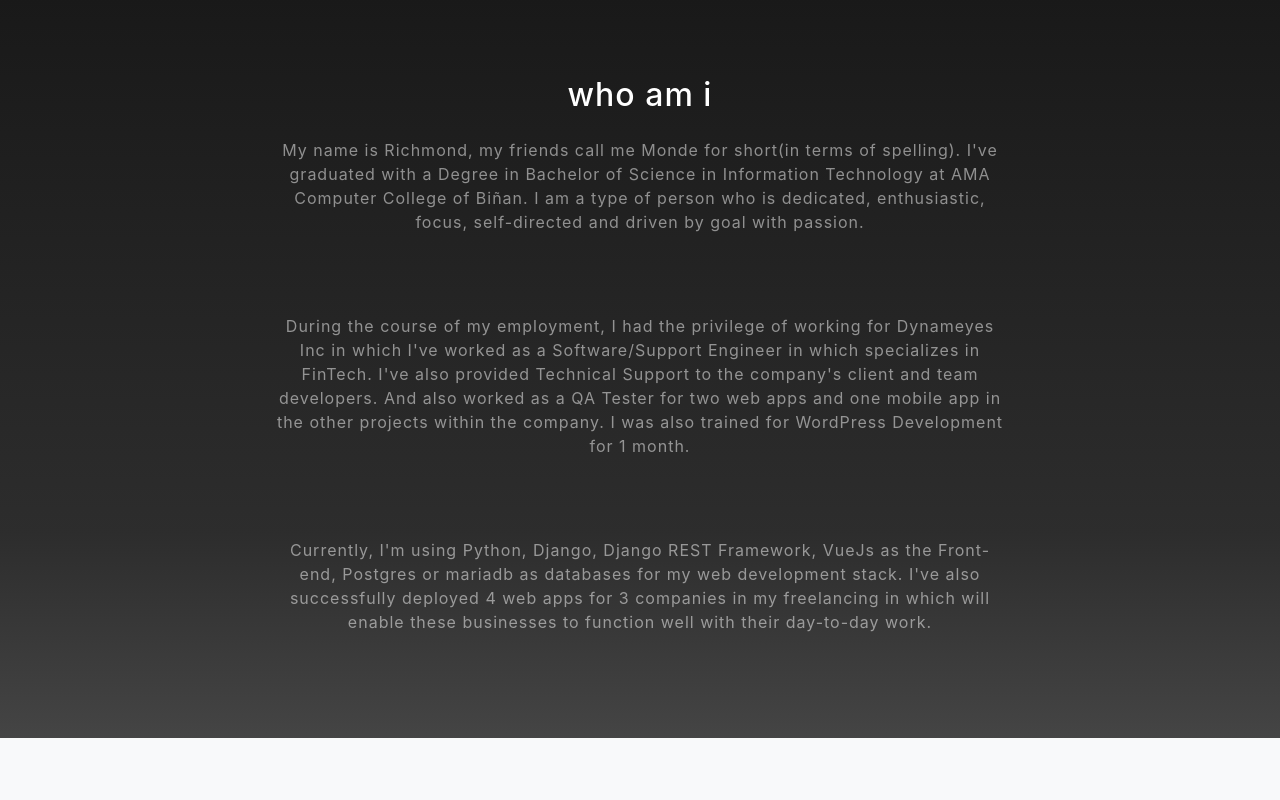
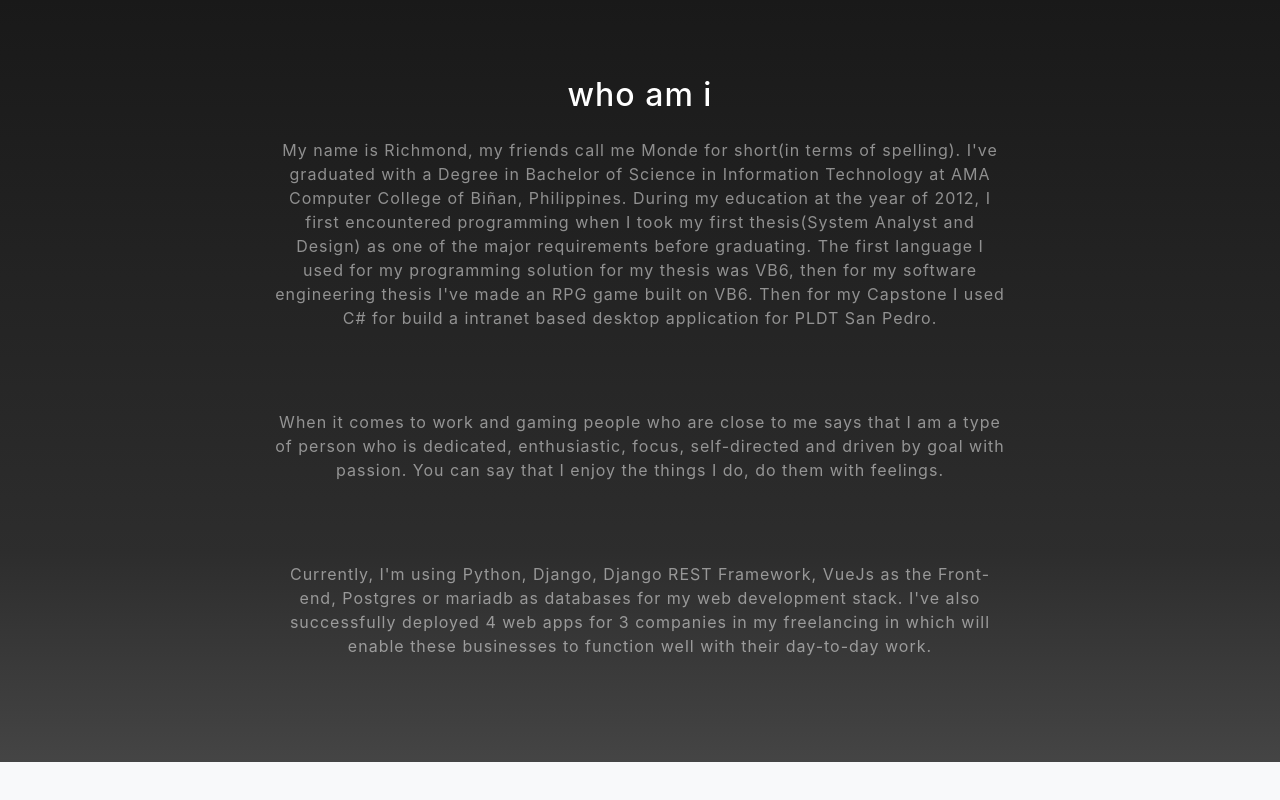
Before and after one commit to Xednom/portfolio, a website with bundled scripts: page index.html in a window 1280 px wide. Shown: the part 884-1684 px from the top of the page. Built offline with nearby package versions, Linux system fonts and the light colour scheme.

Commit message:
update for portfolio on about

```diff
--- a/index.html
+++ b/index.html
@@ -68,10 +68,12 @@
           <div class="col-lg-8 mx-auto">
             <h2 class="text-white mb-4">who am i</h2>
             <p class="text-white-50">My name is Richmond, my friends call me Monde for short(in terms of spelling). I've graduated with a Degree in Bachelor of Science in Information Technology at
-              AMA Computer College of Biñan. I am a type of person who is dedicated, enthusiastic, focus, self-directed and driven by goal with passion.</p>
-            <p class="text-white-50">During the course of my employment, I had the privilege of working for Dynameyes Inc in which I've worked as a Software/Support Engineer in which specializes in FinTech.
-              I've also provided Technical Support to the company's client and team developers. And also worked as a QA Tester for two web apps and one mobile app in the other projects
-            within the company. I was also trained for WordPress Development for 1 month.</p>
+              AMA Computer College of Biñan, Philippines. During my education at the year of 2012, I first encountered programming when I took my first thesis(System Analyst and Design) as one of the major requirements before graduating. The first language
+            I used for my programming solution for my thesis was VB6, then for my software engineering thesis I've made an RPG game built on VB6. Then for my Capstone I used C# for build a intranet based desktop application
+           for PLDT San Pedro.</p>
+            <p class="text-white-50">When it comes to work and gaming people who are close to me says that I am a type of person who is dedicated, enthusiastic, focus, self-directed and driven by goal with passion.
+              You can say that I enjoy the things I do, do them with feelings.
+            </p>
             <p class="text-white-50">Currently, I'm using Python, Django, Django REST Framework, VueJs as the Front-end, Postgres or mariadb as databases for my web development stack.
               I've also successfully deployed 4 web apps for 3 companies in my freelancing in which will enable these businesses to function well with their day-to-day work.</p>
           </div>
```
